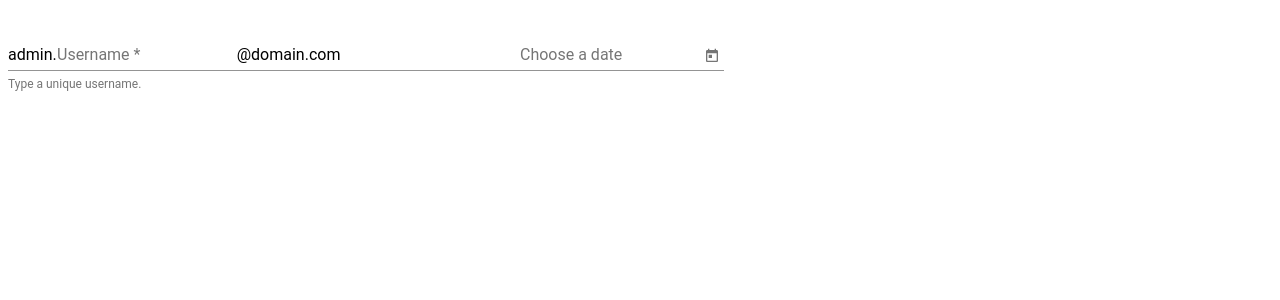
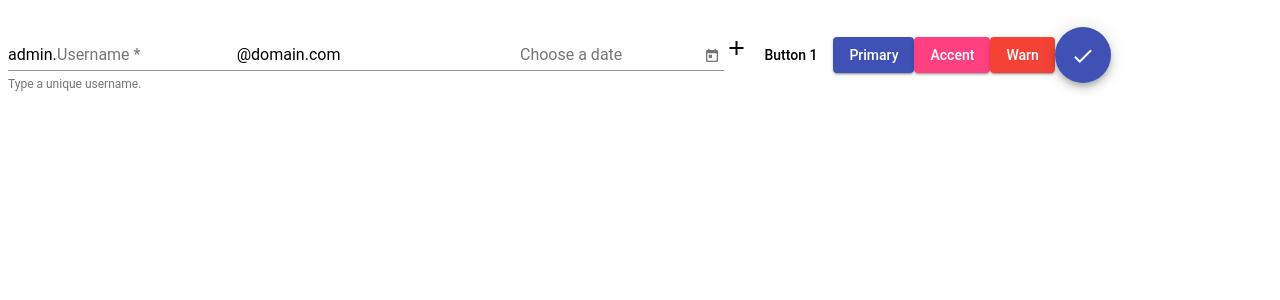
Before and after one commit to jftucker/angular-material, an Angular app: page / in a window 1280 px wide. Shown: the top 300 px of the page. Built offline with nearby package versions, Linux system fonts and the light colour scheme.

Commit message:
Icons/Buttons

```diff
--- a/src/app/app.component.html
+++ b/src/app/app.component.html
@@ -30,3 +30,13 @@
   <mat-datepicker-toggle matSuffix [for]="picker"></mat-datepicker-toggle>
   <mat-datepicker #picker touchUi></mat-datepicker>
 </mat-form-field>
+
+<mat-icon aria-hidden="false" aria-label="Example home icon">
+  add alert
+</mat-icon>
+
+<button mat-button>Button 1</button>
+<button color="primary" mat-raised-button>Primary</button>
+<button color="accent" mat-raised-button>Accent</button>
+<button color="warn" mat-raised-button>Warn</button>
+<button color="primary" mat-fab><mat-icon>check</mat-icon></button>
--- a/src/app/app.module.ts
+++ b/src/app/app.module.ts
@@ -7,6 +7,9 @@
 import { MatInputModule } from '@angular/material/input';
 import { MatDatepickerModule } from '@angular/material/datepicker';
 import { MatNativeDateModule } from '@angular/material/core';
+import { MatIconModule } from '@angular/material/icon';
+import { MatButtonModule } from '@angular/material/button';
+import { MatChipsModule } from '@angular/material/chips';
 
 import { NgModule } from '@angular/core';
 
@@ -27,6 +30,9 @@
     MatInputModule,
     MatDatepickerModule,
     MatNativeDateModule,
+    MatIconModule,
+    MatButtonModule,
+    MatChipsModule,
   ],
   providers: [],
   bootstrap: [AppComponent],
--- a/src/styles.css
+++ b/src/styles.css
@@ -1,3 +1,4 @@
 /* You can add global styles to this file, and also import other style files */
 
 @import "~@angular/material/prebuilt-themes/indigo-pink.css";
+@import "https://fonts.googleapis.com/icon?family=Material+Icons";
```
